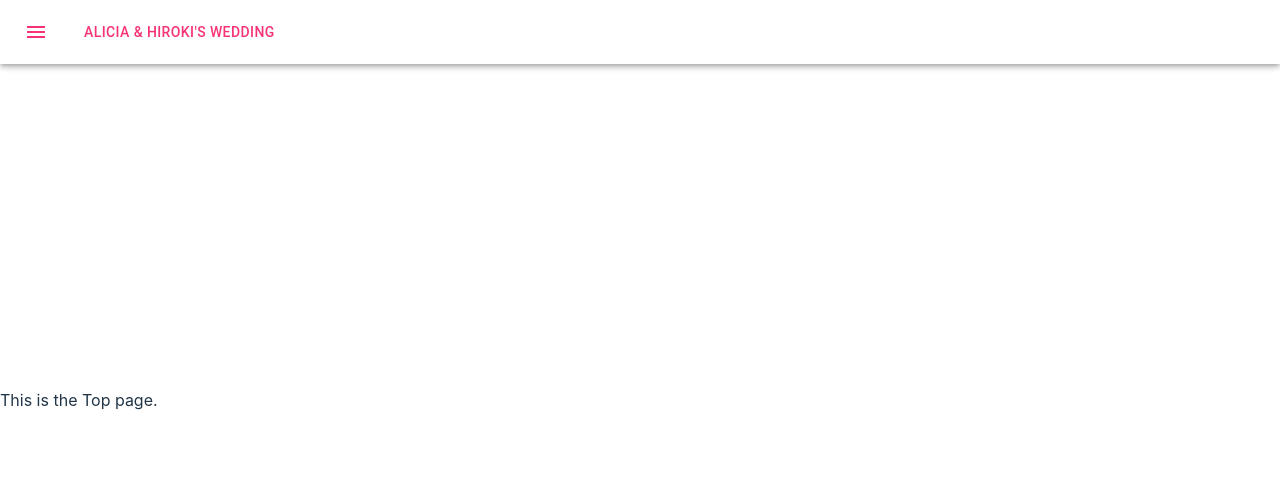
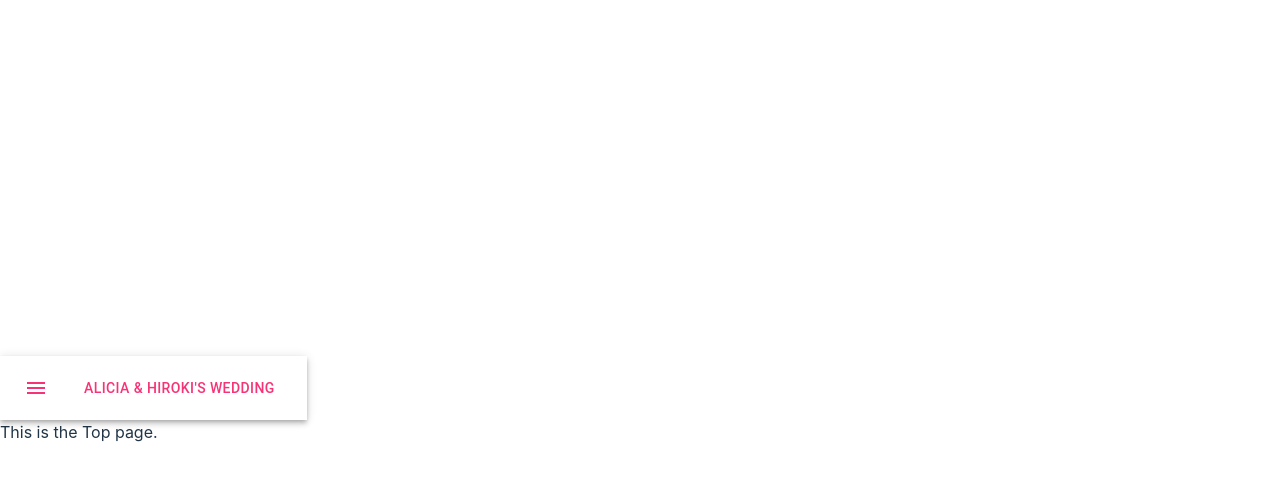
Before and after one commit to Hiroki58/wedding-app, a React (Vite) app: page / in a window 1280 px wide. Shown: the top 480 px of the page. Built offline with nearby package versions, Linux system fonts and the light colour scheme.

Commit message:
edit playlist search function

```diff
--- a/src/assets/menu-bar.jsx
+++ b/src/assets/menu-bar.jsx
@@ -25,7 +25,7 @@ const handleClose = () => {
 };
   return (
     <Box sx={{ flexGrow: 1 }}>
-      <AppBar position="fixed" color="primary" enableColorOnDark>
+      <AppBar position="sticky" color="primary" enableColorOnDark>
         <Toolbar>
           <IconButton
             size="large"
--- a/src/assets/search-bar.jsx
+++ b/src/assets/search-bar.jsx
@@ -16,17 +16,17 @@ export default function SearchBar(props) {
   }, [props.onSearch, searchTerm]);
 
   return (
-    <Container maxWidth="md">
+    <Container>
       <TextField
         id="search"
         type="search"
         label="Search"
         value={searchTerm}
         onChange={handleChange}
-        sx={{ width: 600 }}
+        sx={{ width: 500 }}
         InputProps={{
           endAdornment: (
-            <InputAdornment position="end">
+            <InputAdornment>
               <SearchIcon onClick={search}/>
             </InputAdornment>
           ),
--- a/src/index.css
+++ b/src/index.css
@@ -31,7 +31,6 @@ body {
   place-items: center;
   min-width: 320px;
   min-height: 100vh;
-  background-color: #ffffff;
 }
 
 h1 {
--- a/src/routes/playlist.jsx
+++ b/src/routes/playlist.jsx
@@ -12,13 +12,15 @@ export default function Playlist() {
       }, []);
 
     return (
-        <div id="playlistContainer" className="flex flex-row flex-wrap justify-center">
+        <div id="playlistContainer" className="flex flex-row flex-wrap justify-evenly w-screen mt-10">
             <div id="musicPlayer" style={{width: '600px', height:'80vh'}}>
                 <iframe style={{borderRadius: 12, width: '600px', height:'100%'}} src="https://open.spotify.com/embed/playlist/26wd56yxtnTqiTpA7jJo7Q?utm_source=generator" loading="lazy"></iframe>
             </div>
-            <div id="searchBox" style={{width:'600px'}}>
+            <div id="searchBox" style={{width:'600px', height:'600px'}}>
                 <SearchBar onSearch={search}/>
-                <SearchResults searchResults={searchResults}/>
+                <div id="searchResults" className="overflow-y-scroll">
+                    <SearchResults searchResults={searchResults}/>
+                </div>
             </div>
         </div>
     )
--- a/src/routes/root.jsx
+++ b/src/routes/root.jsx
@@ -22,8 +22,8 @@ const theme = createTheme({
 export default function Root() {
     return (
       <ThemeProvider theme={theme}>
-        <MenuBar />
-        <div id="detail" className="w-screen place-content-center">
+        <MenuBar className="top-0"/>
+        <div id="detail" className="w-screen place-content-center  overflow-y-scroll">
             <Outlet />
         </div>
       </ThemeProvider>
```
